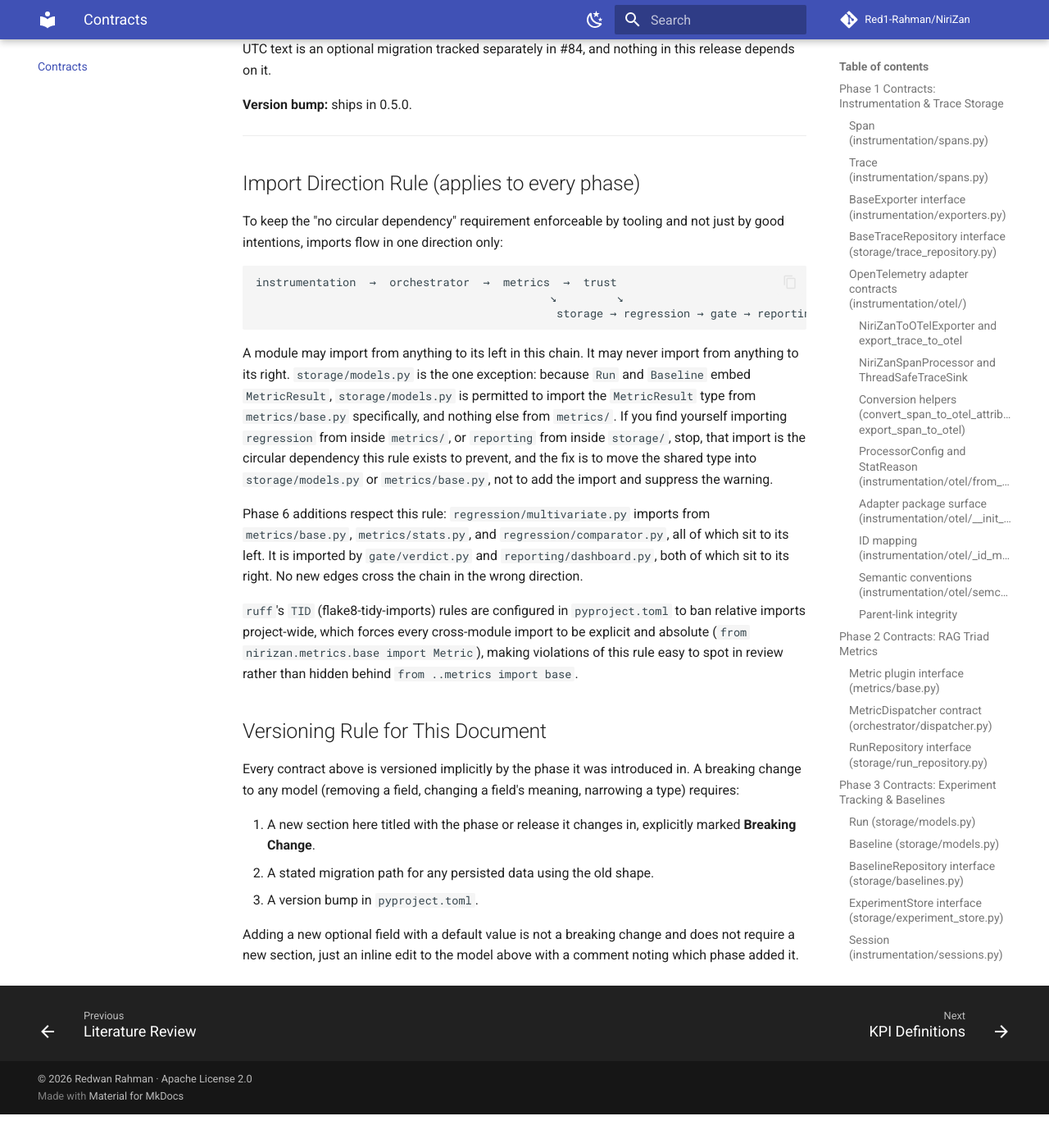
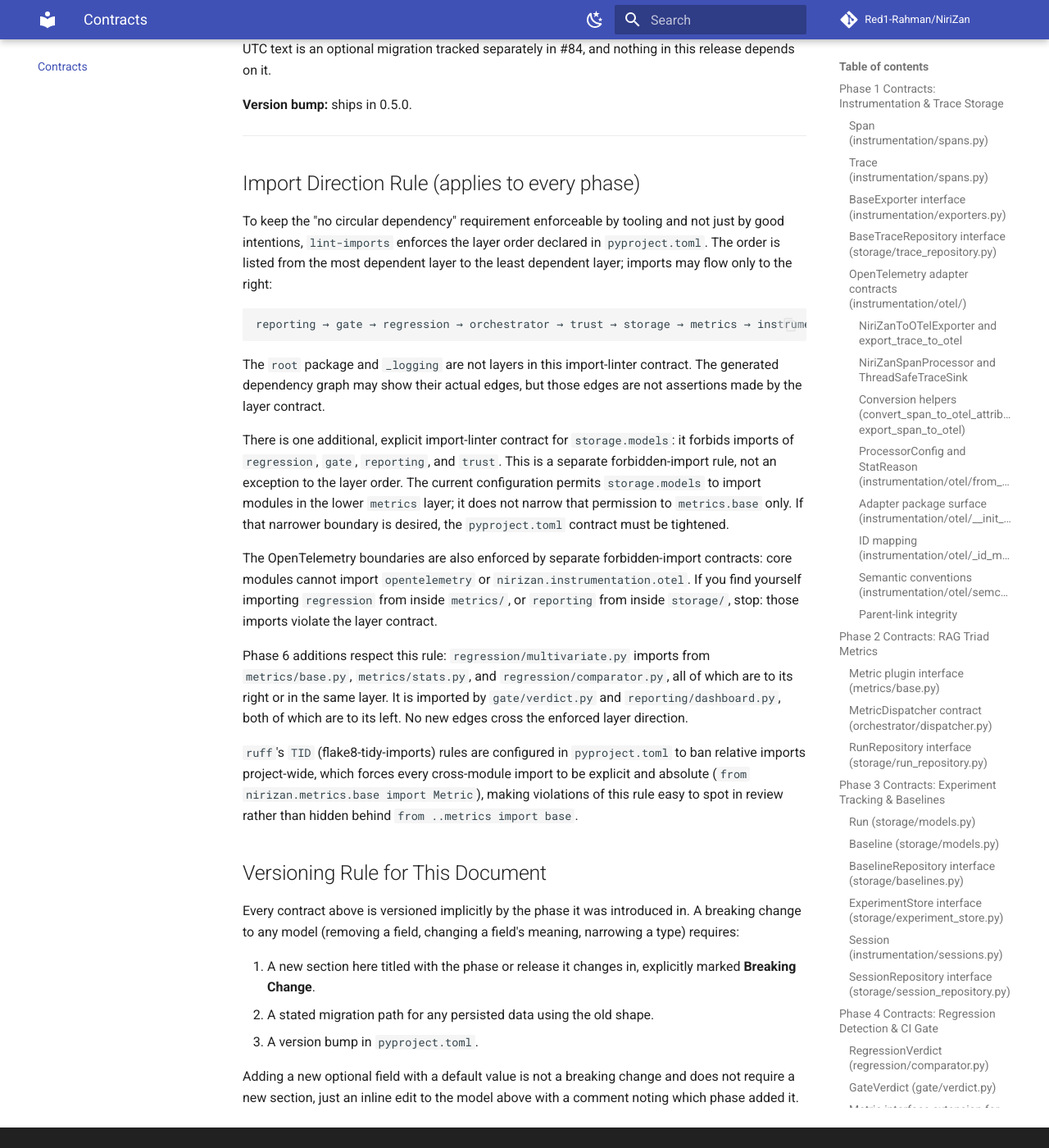
Before and after one commit to Red1-Rahman/NiriZan, an MkDocs documentation site: the page built from docs/contracts.md, in a window 1280 px wide and 1400 px high, scrolled down 34443 px. Shown: the whole window at 82% size. Built offline with MkDocs 1.6.1 and Material for MkDocs 9.7.7, drawn with Linux system fonts in a browser that asks for light colours; comment, search, counter and statistics services are not loaded; before the commit the page ends 35802 px from its top, so only the background shows below that.

Commit message:
docs(contracts): enforce import direction with import-linter layer contract
Replace the prose-only Import Direction Rule with a machine-enforced layer
contract in pyproject.toml. The layer order (reporting → gate → regression →
orchestrator → trust → storage → metrics → instrumentation) is now validated
by lint-imports, preventing circular dependencies through tooling rather than
review alone. Add explicit forbidden-import contract for storage.models to
block imports from regression, gate, reporting, and trust. Document that root
and _logging are not layers in the contract, and that OpenTelemetry boundaries
are enforced separately. Update Phase 6 compliance note to reference the
enforced layer direction rather than the old prose chain.

````diff
--- a/docs/contracts.md
+++ b/docs/contracts.md
@@ -1056,17 +1056,38 @@
 
 ## Import Direction Rule (applies to every phase)
 
-To keep the "no circular dependency" requirement enforceable by tooling and not just by good intentions, imports flow in one direction only:
+To keep the "no circular dependency" requirement enforceable by tooling and not
+just by good intentions, `lint-imports` enforces the layer order declared in
+`pyproject.toml`. The order is listed from the most dependent layer to the
+least dependent layer; imports may flow only to the right:
 
 ```text
-instrumentation  →  orchestrator  →  metrics  →  trust
-                                            ↘         ↘
-                                             storage → regression → gate → reporting
+reporting → gate → regression → orchestrator → trust → storage → metrics → instrumentation
 ```
 
-A module may import from anything to its left in this chain. It may never import from anything to its right. `storage/models.py` is the one exception: because `Run` and `Baseline` embed `MetricResult`, `storage/models.py` is permitted to import the `MetricResult` type from `metrics/base.py` specifically, and nothing else from `metrics/`. If you find yourself importing `regression` from inside `metrics/`, or `reporting` from inside `storage/`, stop, that import is the circular dependency this rule exists to prevent, and the fix is to move the shared type into `storage/models.py` or `metrics/base.py`, not to add the import and suppress the warning.
+The `root` package and `_logging` are not layers in this import-linter
+contract. The generated dependency graph may show their actual edges, but
+those edges are not assertions made by the layer contract.
 
-Phase 6 additions respect this rule: `regression/multivariate.py` imports from `metrics/base.py`, `metrics/stats.py`, and `regression/comparator.py`, all of which sit to its left. It is imported by `gate/verdict.py` and `reporting/dashboard.py`, both of which sit to its right. No new edges cross the chain in the wrong direction.
+There is one additional, explicit import-linter contract for
+`storage.models`: it forbids imports of `regression`, `gate`, `reporting`, and
+`trust`. This is a separate forbidden-import rule, not an exception to the
+layer order. The current configuration permits `storage.models` to import
+modules in the lower `metrics` layer; it does not narrow that permission to
+`metrics.base` only. If that narrower boundary is desired, the
+`pyproject.toml` contract must be tightened.
+
+The OpenTelemetry boundaries are also enforced by separate forbidden-import
+contracts: core modules cannot import `opentelemetry` or
+`nirizan.instrumentation.otel`. If you find yourself importing `regression`
+from inside `metrics/`, or `reporting` from inside `storage/`, stop: those
+imports violate the layer contract.
+
+Phase 6 additions respect this rule: `regression/multivariate.py` imports from
+`metrics/base.py`, `metrics/stats.py`, and `regression/comparator.py`, all of
+which are to its right or in the same layer. It is imported by
+`gate/verdict.py` and `reporting/dashboard.py`, both of which are to its left.
+No new edges cross the enforced layer direction.
 
 `ruff`'s `TID` (flake8-tidy-imports) rules are configured in `pyproject.toml` to ban relative imports project-wide, which forces every cross-module import to be explicit and absolute (`from nirizan.metrics.base import Metric`), making violations of this rule easy to spot in review rather than hidden behind `from ..metrics import base`.
 
````
